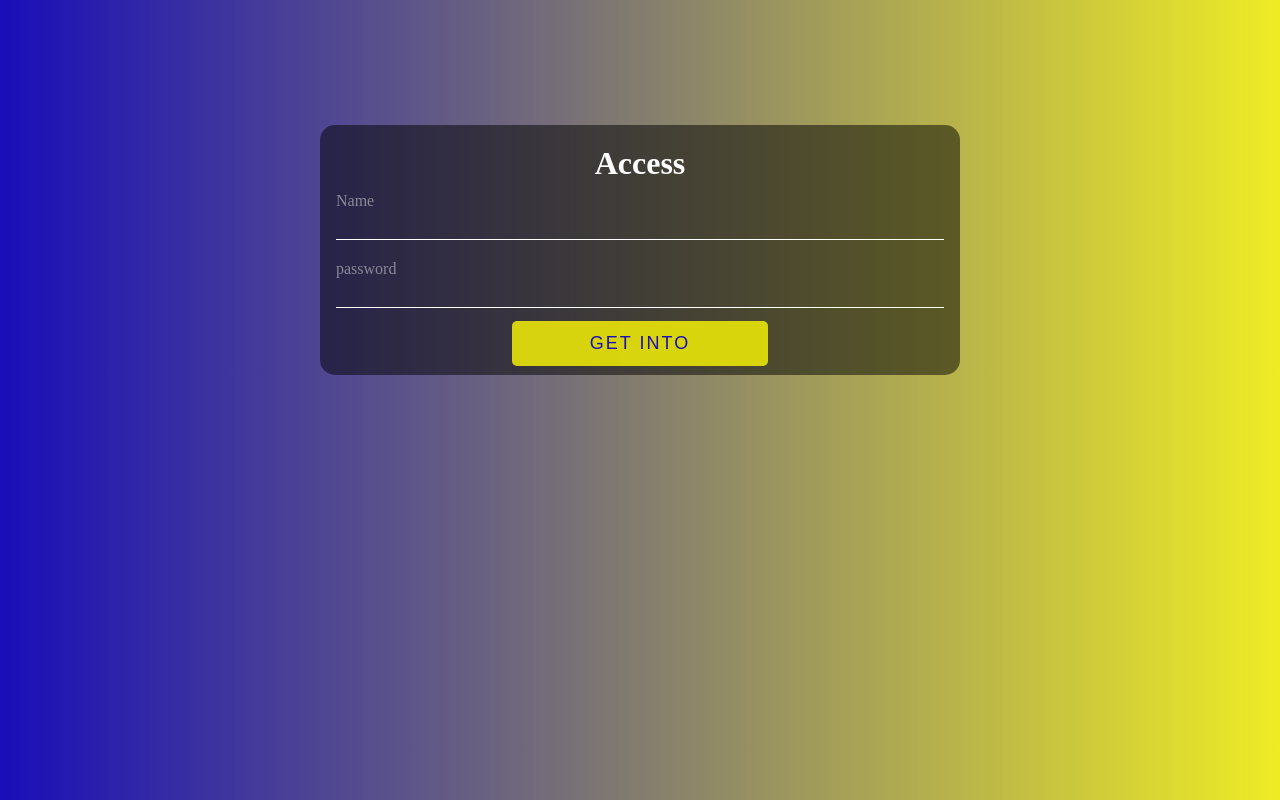
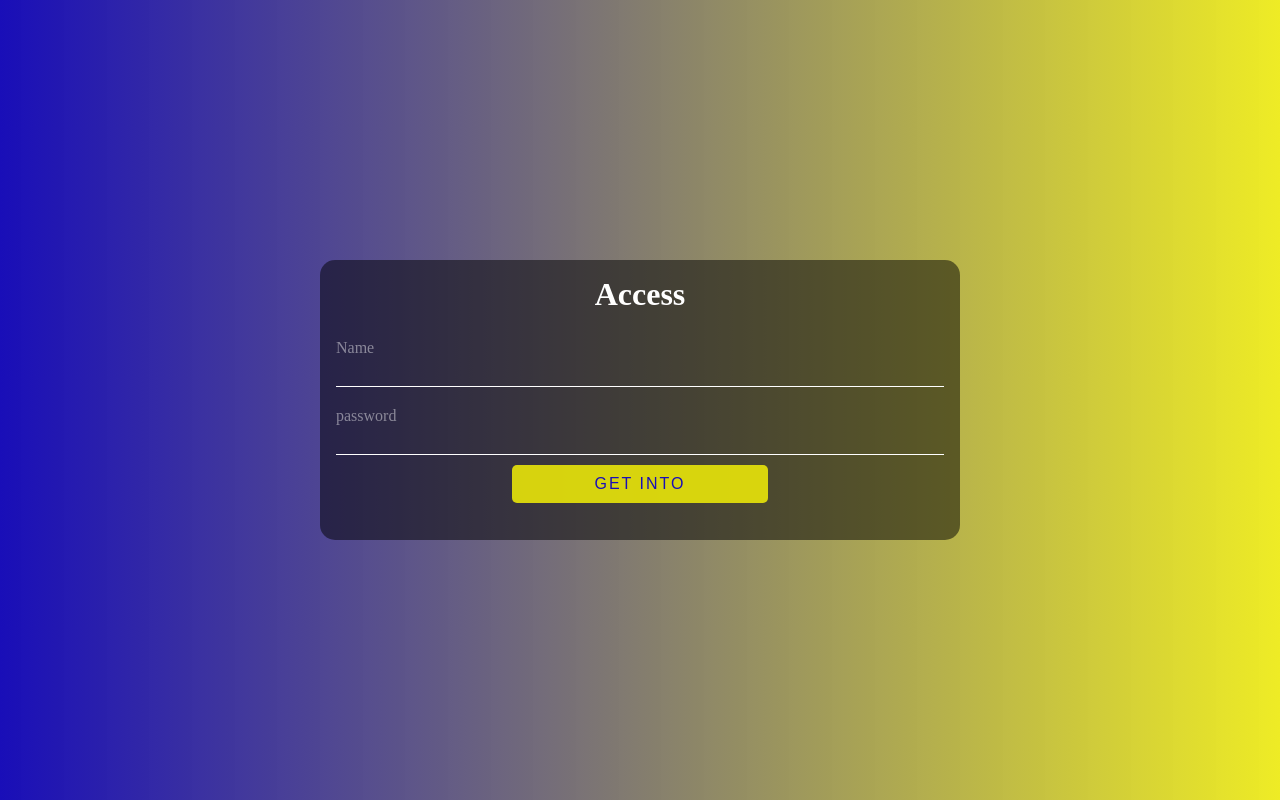
Before and after one commit to Jonathan506/Login-Azul-Amarillo, a plain HTML site: page index.html in a window 1280 px wide. Drawn offline with Linux system fonts and the light colour scheme.

Commit message:
Estandarización del css y PseudoClase en submit

```diff
--- a/assets/styles.css
+++ b/assets/styles.css
@@ -1,6 +1,6 @@
 *{
     margin: 0;
-    padding: 0;
+    /* padding: 0; */
     box-sizing: border-box;
 }
 
@@ -15,19 +15,17 @@ body{
 .cuadro-principal{
     background-color: rgba(0, 0, 0, .5);
     border-radius: 15px;
-    margin: auto;
-    height: 250px;
+    position: absolute;
+    top: 50%;
+    left: 50%;
+    transform: translate(-50%,-50%);
+    height: 280px;
     width: 50%;
 }
 
 .form-title{
-    padding-top: 20px;
-    margin: auto;
-    width: 100%;
-}
-
-.form-title h1{
     color: #ffffff;
+    padding: 1rem;
     text-align: center;
 }
 
@@ -36,61 +34,59 @@ body{
     width: 100%;
 }
 
-div.inputs{
-    margin: auto;
+.inputs{
+    margin-left: auto;
+    margin-right: auto;
     margin-bottom: 10px;
     padding-top: 10px;
     width: 95%;
 }
 
-div.inputs input{
+.inputs input{
     background-color: transparent;
     border: none;
     border-bottom: 1px solid #ffffff;
     color: #ffffff;
     height: 30px;
-    margin: auto;
+    margin-left: auto;
+    margin-right: auto;
     width: 100%;
 }
 
-div.inputs input:focus{
+.inputs input:focus{
     background: linear-gradient(to bottom, transparent, rgb(34, 34, 34));
     outline: none;
 }
 
-form div.inputs label{
+.inputs label{
     color: #ffffff73;
 }
 
-form div.boton{
-    margin: auto;
-    padding-top: 3px;
+.boton{
+    /* padding-top: 3px; */
     text-align: center;
 }
 
-form div.boton .form_submit[type="submit"]{
+.form_submit[type="submit"]{
     background-color: rgba(236, 233, 8, 0.884);
     border: none;
     border-radius: 5px;
     color: rgb(25, 14, 184);
-    font-size: 18px;
-    font-weight: 300;
+    font-size: 1rem;
+    font-weight: 400;
     letter-spacing: 2px;
     text-transform: uppercase;
-    margin: auto;
-    padding: 12px;
+    padding: 10px 20px;
+    transition: all .2s;
     width: 40%;
 }
 
-form div.boton .form_submit[type="submit"]:hover{
-    background-color: #ffff00;
-}
-
-form div.boton .form_submit[type="submit"]:focus{
-    background-color: rgba(25, 14, 184, .7);
-    color: #ffffff;
+.form_submit[type="submit"]:hover,
+form div.boton .form_submit[type="submit"]:active{
+    background: linear-gradient(to right, rgb(25, 14, 184), rgba(236, 233, 8, 0.884));
+    color: #fff;
 }
 
 form div.boton .form_submit[type="submit"]:active{
-    background: linear-gradient(to right, rgb(25, 14, 184), rgba(236, 233, 8, 0.884));
+    transform: scale(.9);
 }
--- a/index.html
+++ b/index.html
@@ -6,8 +6,8 @@
     <meta name="viewport" content="width=device-width, initial-scale=1.0">
     <meta name="description" content="Cuadro de Login Práctico">
     <meta name="author" content="Ing. Jonathan Blandón">
+    <title>Login</title>
     <link rel="stylesheet" href="/assets/styles.css" media="">
-    <title>Login</title>
 </head>
 <body>
     <main>
@@ -32,7 +32,6 @@
                     </form>
                 </div>
             </div>
-
         </div>
     </main>
 </body>
```
